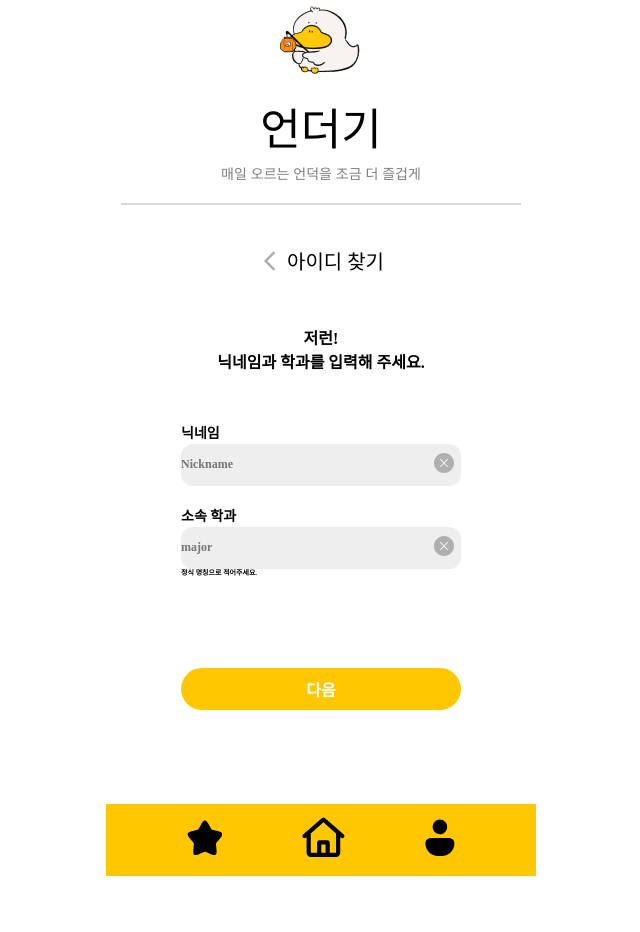
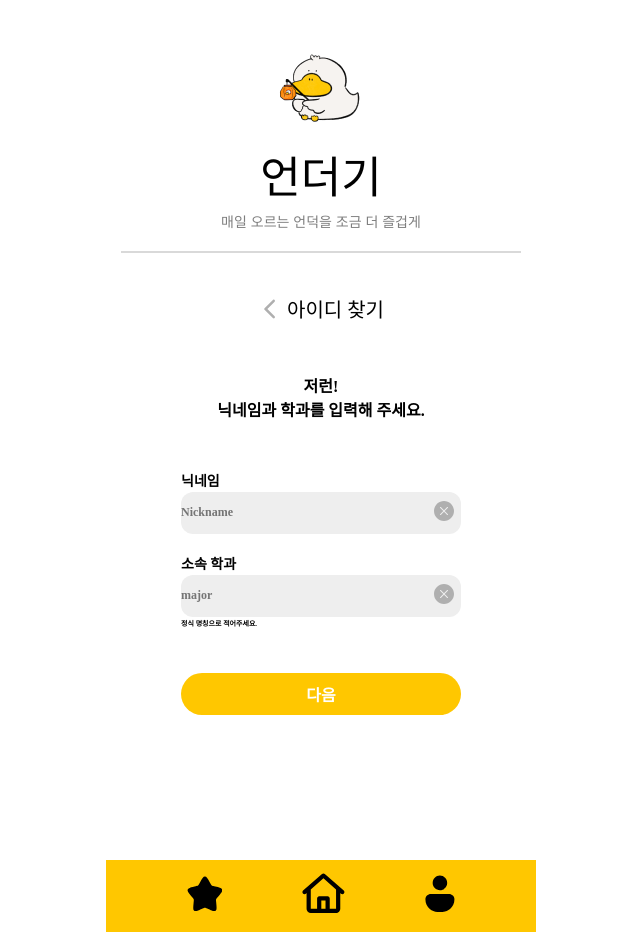
Before and after one commit to LikeLion-at-DGU/2024-simba-1--Undugi, a Django app: page /accounts/idfindv1/ in a window 1280 px wide. Shown: the whole page, without its empty margins (319-959 px from the left). Before the commit the page ends 876 px from the top, so only its background shows below. Run offline with Django 5.2, Linux system fonts and the light colour scheme; some web fonts are replaced.

Commit message:
💄 feat : 로그인/내정보수정/아이디,비번 찾기 페이지 css 수정

```diff
--- a/project/accounts/templates/accounts/idfindv1.html
+++ b/project/accounts/templates/accounts/idfindv1.html
@@ -11,6 +11,7 @@
 
 <body>
     <div class="home">
+        <div class="status"></div>
         <div class="head">
             <div class="logo">
                 <img class="image" src="../../project/static/assets/icons/logo.png" alt="logo">
@@ -52,11 +53,10 @@
                             </svg>
                         </div>
                         <p class="caution_text">정식 명칭으로 적어주세요.</p>
+                    </div>
                     <div class="next">
                         <button type="submit" class="next_button">다음</button>
-                    </div>
-                </form>
-                {% if messages %}
+                    {% if messages %}
                     <div class="error">
                         <span class="error-message">
                             {% for message in messages %}
@@ -67,7 +67,9 @@
                             <path d="M12 2C6.48 2 2 6.48 2 12C2 17.52 6.48 22 12 22C17.52 22 22 17.52 22 12C22 6.48 17.52 2 12 2ZM13 17H11V15H13V17ZM13 13H11V7H13V13Z" fill="#D80000"/>
                         </svg>
                     </div>
-                {% endif %}
+                    {% endif %}
+                    </div>
+                </form>
             </div>
         </div>
         {% include 'shared/_navbar.html' %}
--- a/project/accounts/templates/accounts/idfindv2.html
+++ b/project/accounts/templates/accounts/idfindv2.html
@@ -11,6 +11,7 @@
 
 <body>
     <div class="home">
+        <div class="status"></div>
         <div class="head">
             <div class="logo">
                 <img class="image" src="../../project/static/assets/icons/logo.png" alt="logo">
--- a/project/accounts/templates/accounts/idpasswordfind.html
+++ b/project/accounts/templates/accounts/idpasswordfind.html
@@ -11,6 +11,7 @@
 
 <body>
     <div class="home">
+        <div class="status"></div>
         <div class="head">
             <div class="logo">
                 <img class="image" src="../../project/static/assets/icons/logo.png" alt="logo">
--- a/project/accounts/templates/accounts/login.html
+++ b/project/accounts/templates/accounts/login.html
@@ -11,6 +11,7 @@
 
   <body>
     <div class="home">
+      <div class="status"></div>
         <div class="head">
             <div class="logo">
                 <img class="image" src="../../project/static/assets/icons/logo.png" alt="logo">
--- a/project/accounts/templates/accounts/passwordfindv1.html
+++ b/project/accounts/templates/accounts/passwordfindv1.html
@@ -11,6 +11,7 @@
 
 <body>
     <div class="home">
+        <div class="status"></div>
         <div class="head">
             <div class="logo">
                 <img class="image" src="../../project/static/assets/icons/logo.png" alt="logo">
--- a/project/accounts/templates/accounts/passwordfindv2.html
+++ b/project/accounts/templates/accounts/passwordfindv2.html
@@ -11,6 +11,7 @@
 
 <body>
     <div class="home">
+        <div class="status"></div>
         <div class="head">
             <div class="logo">
                 <img class="image" src="../../project/static/assets/icons/logo.png" alt="logo">
--- a/project/accounts/templates/accounts/passwordfindv3.html
+++ b/project/accounts/templates/accounts/passwordfindv3.html
@@ -11,6 +11,7 @@
 
 <body>
     <div class="home">
+        <div class="status"></div>
         <div class="head">
             <div class="logo">
                 <img class="image" src="../../project/static/assets/icons/logo.png" alt="logo">
--- a/project/project/static/css/accounts/idfindv1.css
+++ b/project/project/static/css/accounts/idfindv1.css
@@ -30,6 +30,11 @@ body {
     align-items: center;
     flex-shrink: 0;
     background: #FFF;
+}
+
+.status {
+    width: 100%;
+    height: 48px;
 }
 
 .head {
@@ -123,10 +128,7 @@ body {
     font-weight: 700;
     line-height: normal;
     margin : 0px;
-}
-
-form {
-    margin-top : 49px;
+    margin-bottom: 49px;
 }
 
 .NN {
@@ -224,6 +226,7 @@ form {
     font-style: normal;
     font-weight: 600;
     line-height: normal;
+    margin-top: 3px;
 }
 
 .bottom{
@@ -270,9 +273,10 @@ form {
 
 .next {
     display: flex;
+    flex-direction: column;
     justify-content: center;
     align-items: center;
-    margin-top: 91px;
+    margin-top: 45px;
     margin-bottom: 94px;
 }
 
@@ -306,7 +310,8 @@ form {
     border-radius: 12px;
     border: 1px solid #d80000;
     background: #ffe9e9;
-    margin-top: 10px;
+    margin-top: 30px;
+    margin-bottom: 30px;
 }
 
 .error-message {
--- a/project/project/static/css/accounts/login.css
+++ b/project/project/static/css/accounts/login.css
@@ -31,6 +31,11 @@ body {
   align-items: center;
   flex-shrink: 0;
   background: #fff;
+}
+
+.status {
+  width: 100%;
+  height: 48px;
 }
 
 .logo {
--- a/project/project/static/css/users/pw_checking.css
+++ b/project/project/static/css/users/pw_checking.css
@@ -31,6 +31,11 @@ body {
     align-items: center;
     flex-shrink: 0;
     background: #FFF;
+}
+
+.status {
+    width: 100%;
+    height: 48px;
 }
 
 .head {
--- a/project/users/templates/users/modify.html
+++ b/project/users/templates/users/modify.html
@@ -11,6 +11,7 @@
 
 <body>
     <div class="home">
+        <div class="status"></div>
         <div class="head">
             <div class="logo">
                 <img class="image" src="../../project/static/assets/icons/logo.png" alt="logo">
--- a/project/users/templates/users/modifyv2.html
+++ b/project/users/templates/users/modifyv2.html
@@ -11,6 +11,7 @@
 
 <body>
     <div class="home">
+        <div class="status"></div>
         <div class="head">
             <div class="logo">
                 <img class="image" src="../../project/static/assets/icons/logo.png" alt="logo">
--- a/project/users/templates/users/pw_checking.html
+++ b/project/users/templates/users/pw_checking.html
@@ -11,6 +11,7 @@
 
 <body>
     <div class="home">
+        <div class="status"></div>
         <div class="head">
             <div class="logo">
                 <img class="image" src="../../project/static/assets/icons/logo.png" alt="logo">
```
Also changed, not shown: project/project/static/css/accounts/idfindv2.css (+8 -2 lines), project/project/static/css/accounts/idpasswordfind.css (+8 -2 lines), project/project/static/css/accounts/passwordfindv1.css (+9 -2 lines), project/project/static/css/accounts/passwordfindv2.css (+8 -2 lines), project/project/static/css/accounts/passwordfindv3.css (+8 -2 lines), project/project/static/css/users/modify.css (+9 -2 lines), project/project/static/css/users/modifyv2.css (+9 -3 lines).
